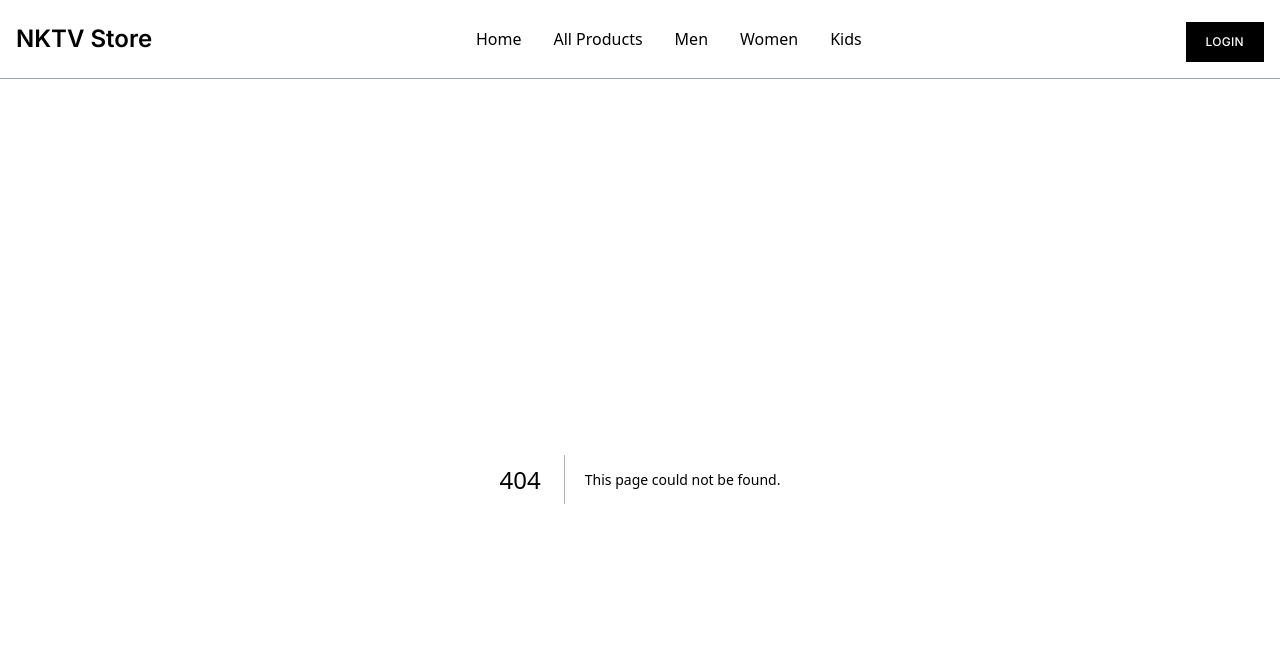
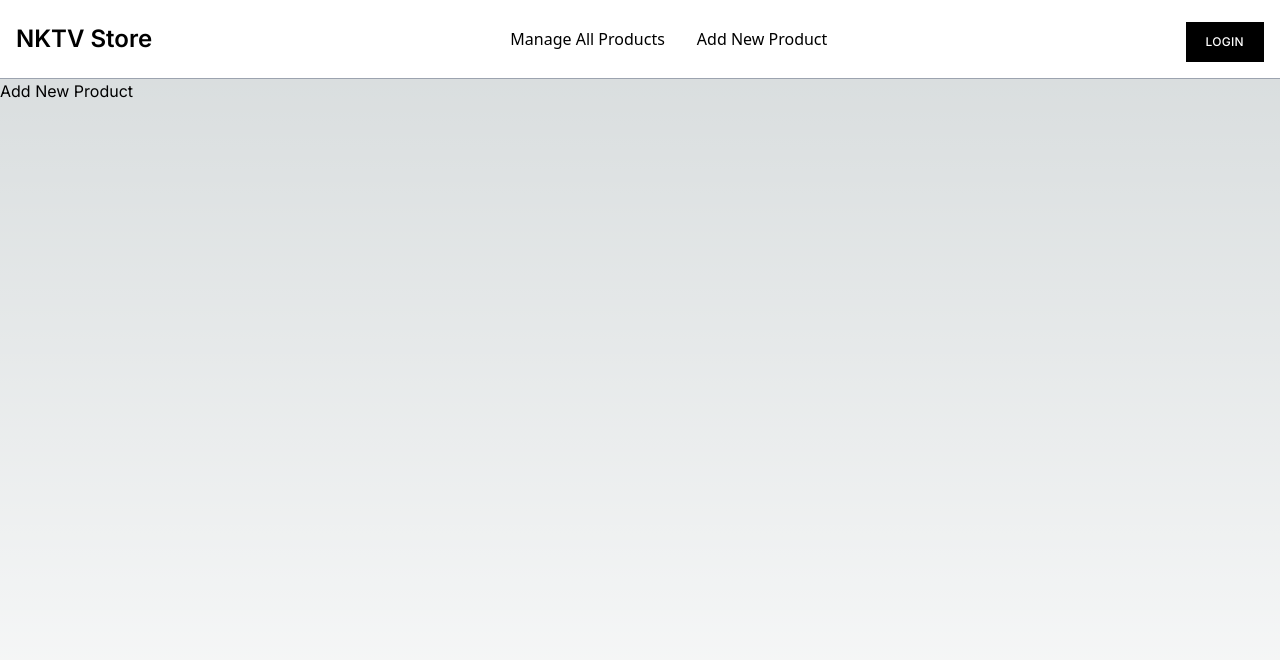
Before and after one commit to nainoaktv/nktv-store, a Next.js app: page /admin-view/add-product in a window 1280 px wide. Before the commit this address had no page. Shown: the top 660 px of the page. Built offline with nearby package versions, Linux system fonts and the light colour scheme.

Commit message:
add feature to swap between admin and customer, add new product and all product routes

```diff
--- /dev/null
+++ b/src/app/admin-view/add-product/page.js
@@ -0,0 +1,7 @@
+export default function AdminAddNewProduct() {
+  return (
+    <div>
+      <h1>Add New Product</h1>
+    </div>
+  );
+}
--- /dev/null
+++ b/src/app/admin-view/all-products/page.js
@@ -0,0 +1,7 @@
+export default function AdminAllProducts() {
+  return (
+    <div>
+      <h1>All Products</h1>
+    </div>
+  );
+}
--- /dev/null
+++ b/src/app/admin-view/page.js
@@ -0,0 +1,7 @@
+export default function AdminView() {
+  return (
+    <div>
+      <h1>Admin View</h1>
+    </div>
+  );
+}
--- a/src/components/Navbar/index.js
+++ b/src/components/Navbar/index.js
@@ -5,11 +5,9 @@ import { adminNavOptions, navOptions } from "@/utils";
 import { Fragment, useContext } from "react";
 import CommonModal from "../CommonModal";
 import Cookies from "js-cookie";
-import { useRouter } from "next/navigation";
+import { usePathname, useRouter } from "next/navigation";
 
-const isAdminView = false;
-
-function NavItems({ isModalView = false }) {
+function NavItems({ isModalView = false, isAdminView, router }) {
   return (
     <div
       className={`items-center justify-between w-full md:flex md:w-auto ${
@@ -27,6 +25,7 @@ function NavItems({ isModalView = false }) {
               <li
                 className="cursor-pointer block py-2 pl-3 pr-4 text-black md:p-0"
                 key={item.id}
+                onClick={() => router.push(item.path)}
               >
                 {item.label}
               </li>
@@ -35,6 +34,7 @@ function NavItems({ isModalView = false }) {
               <li
                 className="cursor-pointer block py-2 pl-3 pr-4 text-black md:p-0"
                 key={item.id}
+                onClick={() => router.push(item.path)}
               >
                 {item.label}
               </li>
@@ -49,6 +49,7 @@ export default function Navbar() {
   const { user, isAuthUser, setIsAuthUser, setUser } =
     useContext(GlobalContext);
 
+  const pathName = usePathname();
   const router = useRouter();
 
   function handleLogout() {
@@ -59,11 +60,16 @@ export default function Navbar() {
     router.push("/");
   }
 
+  const isAdminView = pathName.includes("admin-view");
+
   return (
     <>
       <nav className="bg-white fixed w-full top-0 left-0 z-20 border-b border-gray-400">
         <div className="max-w-screen-xl flex flex-wrap items-center justify-between mx-auto p-4">
-          <div className="flex items-center cursor-pointer">
+          <div
+            onClick={() => router.push("/")}
+            className="flex items-center cursor-pointer"
+          >
             <span className="self-center text-2xl font-semibold whitespace-nowrap text-black">
               NKTV Store
             </span>
@@ -77,9 +83,16 @@ export default function Navbar() {
             ) : null}
             {user?.role === "admin" ? (
               isAdminView ? (
-                <button className="nav-btn">Customer View</button>
+                <button onClick={() => router.push("/")} className="nav-btn">
+                  Customer View
+                </button>
               ) : (
-                <button className="nav-btn">Admin View</button>
+                <button
+                  onClick={() => router.push("/admin-view")}
+                  className="nav-btn"
+                >
+                  Admin View
+                </button>
               )
             ) : null}
             {isAuthUser ? (
@@ -115,12 +128,12 @@ export default function Navbar() {
               </svg>
             </button>
           </div>
-          <NavItems isModal={false} />
+          <NavItems router={router} isModal={false} isAdminView={isAdminView} />
         </div>
       </nav>
       <CommonModal
         showModalTitle={false}
-        mainContent={<NavItems isModalView={true} />}
+        mainContent={<NavItems isModalView={true} isAdminView={isAdminView} />}
         show={showNavModal}
         setShow={setShowNavModal}
       />
--- a/src/utils/index.js
+++ b/src/utils/index.js
@@ -35,7 +35,7 @@ export const adminNavOptions = [
   {
     id: "adminNewProduct",
     label: "Add New Product",
-    path: "/admin-view/add-products",
+    path: "/admin-view/add-product",
   },
 ];
 
```
